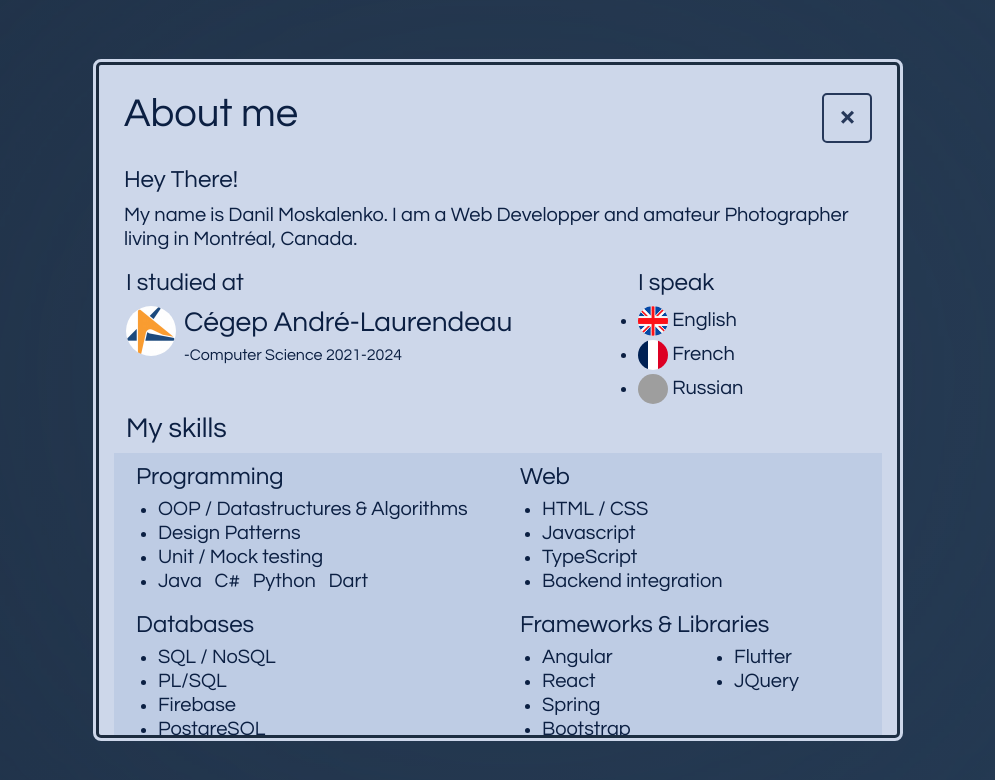
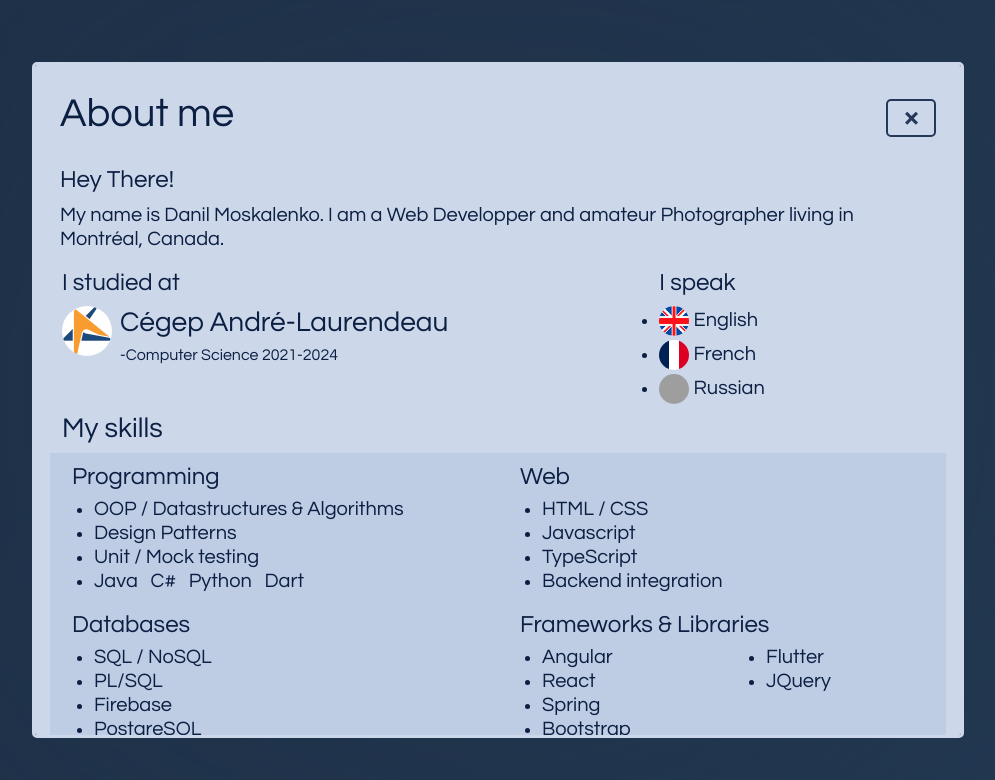
Before and after one commit to Dextwelwe/dextwelwe, a React (Create React App) app in the folder dextwelwe/: page / in a window 1280 px wide. Both pictures are taken after a click on the button "About me". Shown: the top 780 px of the page, without its empty margins (142-1137 px from the left). Built offline with nearby package versions, Linux system fonts and the light colour scheme; grey boxes are pictures that could not be loaded.

Commit message:
bug fixes

```diff
--- a/dextwelwe/src/App.css
+++ b/dextwelwe/src/App.css
@@ -14,8 +14,8 @@ body, html {
 
 .fontColor {
   color: #0B1F42 ;
+}
 
-}
 
 .logo {
  justify-content: center;
@@ -56,26 +56,19 @@ body, html {
   width: 37%;
 }
 
-
-
 .menuMainPage{
+  margin-top: 25px;
   justify-content: space-around;
   align-items: center;
   display: flex;
   border-radius: 5px 5px 5px 5px;
   width: 100%;
-  background-color: #dbe3f0 ;
   height:30%;
-  border: solid;
-  border-width: 2px;
-  outline: solid;
   outline-color:#dbe3f0 ;
-
+  border-color: white;
 }
 
 .btnView{
-background-color: #dbe3f0;
-color: black ;
 font-size: 1.3vw;
 border: hidden;
 font-family: dxfont;
@@ -83,6 +76,8 @@ border-radius:12px 12px 12px 12px;
 display: inline-flex;
 justify-content: center;
 align-items: center;
+background-color: transparent;
+color: white;
 }
 
 .btnView:active, .btnView:hover{
@@ -106,7 +101,7 @@ align-items: center;
   }
 
   .logo {
-    font-size: 16vw;
+    font-size: 15.5vw;
     margin:6%;
     height: fit-content;
   }
@@ -130,13 +125,10 @@ align-items: center;
     left : 12%;
     margin-bottom: 10px;
     border-color: navy;
-    border-width: 2px;
     border-radius: 5px 5px 5px 5px;
     border: solid;
-    border-width: 1px;
-    outline: solid;
-    outline-color:#dbe3f0 ;
-
+    border-width: 2px;
+    border-color:#dbe3f0 ;
    }
 
 }
--- a/dextwelwe/src/main_page/mainpage.js
+++ b/dextwelwe/src/main_page/mainpage.js
@@ -8,28 +8,35 @@ export default function Mainpage() {
   const [abt, setAbt] = useState('none');
   const [projects, setProjects] = useState('none');
   const [contact, setContact] = useState('none');
+  const [invisible, setInvisible] = useState('no')
 
   function setAbout(){
     if (abt === 'none'){
     setAbt('block');
+    setInvisible('yes')
     } else {
       setAbt('none');
+      setInvisible('no')
     }
   }
 
   function setProject(){
     if(projects === 'none'){
       setProjects('block');
+      setInvisible('yes')
     } else {
       setProjects('none');
+      setInvisible('no')
     }
   }
 
   function setContactMe(){
     if(contact === 'none'){
       setContact('block');
+      setInvisible('yes')
     } else {
       setContact('none');
+      setInvisible('no')
     }
   }
 
@@ -38,7 +45,7 @@ export default function Mainpage() {
     {abt === 'block' && <About  abt={abt} set={setAbout}></About>}
     {contact === 'block' && <Contactme contact={contact} set={setContactMe}></Contactme>}
     {projects === 'block' && <Projects projects={projects} set={setProject}></Projects>}
-
+      {invisible === 'no' &&
       <div id='content' className='bgSmScr'>
       <h4 className='logo prevent-select'> Dextwelwe</h4>
       <div className='menuMainPage prevent-select'>
@@ -48,6 +55,7 @@ export default function Mainpage() {
       <button className='btnView' onClick={setContactMe}>Contact me</button>
       </div>
       </div>
+}
       </div>
   )
 }
--- a/dextwelwe/src/menu/about.css
+++ b/dextwelwe/src/menu/about.css
@@ -6,18 +6,20 @@
     height: 100%;
     overflow: auto;
     background-color:  transparent;
-    backdrop-filter: blur(400px)
+    backdrop-filter: blur(400px);
   }
 
   .modal-content {
     animation-name: appear;
     padding: 15px;
-    animation-duration: 0.5s;
+    animation-duration: 1s;
     animation-fill-mode: both;
     width: 40%;
-    height: 65%;
-    background-color:#cdd7ea ;
+    background-color:#cdd7ea;
     border-radius:5px 5px 5px 5px;
+    border: solid;
+    border-width: 2px;
+    border-color: #cdd7ea;
     border-width: 5px;
     position: fixed;
     top:-100%; right:-100%; left:-100%; bottom:-100%;
@@ -25,45 +27,42 @@
     z-index:0;
     overflow-y: scroll;
     box-sizing:content-box;
-      outline: solid;
-      outline-color: #cdd7ea ;
+  }
+
+  .modal-about {
+    height: max-content;
   }
 
   ::-webkit-scrollbar {
   width: 0;
   }
 
-
-
   @keyframes appear {
     0%{
       opacity: 0;
-      width: 30%;
-      height: 65%;
       margin:auto;
       z-index:0;
     }
   }
 
   @keyframes disapear {
-    80%{
+
+    50%{
       opacity: 0;
+      visibility: hidden;
     }
-
     100%{
       opacity: 0;
       visibility: hidden;
       display: flex;
       justify-content: center;
       align-items: center;
-      width: 50%;
-      height: 65%;
     }
   }
 
 .textContent{
   animation-name: showText;
-  animation-duration: 0.5s;
+  animation-duration: 0.7s;
 }
 
 .header{
@@ -109,13 +108,8 @@
   border-radius:30px 30px 30px 30px;
 }
 
-
 @keyframes showText {
     0% {
-      visibility: hidden;
-        opacity: 0;
-    }
-    90%{
       visibility: hidden;
         opacity: 0;
     }
@@ -130,15 +124,14 @@
       visibility: hidden;
     }
     100% {
-      visibility: hidden;;
+      visibility: hidden;
     }
 }
-
 
 .close {
     color: #26385a;
     width: 50px;
-    height: 50px;
+    height: 38px;
     font-size: 28px;
     font-weight: bold;
     background-color: #cdd7ea;
@@ -148,6 +141,7 @@
     border-radius:5px 5px 5px 5px;
     display: flex;
     justify-content: center;
+    align-items: center;
 }
 
   .close:hover,
@@ -165,50 +159,14 @@
       border-width:3px;
   }
 
-  @keyframes appear {
-    0% { opacity: 0;
-       width: 60%;
-         height: 80%;
-    }
-    }
 
-  @keyframes disapear {
-    80%{
-      .modal{
-      backdrop-filter: blur(10px)
-      }
-      opacity: 0%;
-    }
-   100%{
-    opacity: 0;
-    width: 80%;
-    height: 80%;
-   }
-  }
 }
   @media screen and (min-width: 901px) and (max-width: 1399px)  {
     .modal-content {
-        width: 60%;
-        height: 80%;
-        border-width:3px;
-    }
-    @keyframes appear {
-      0% { opacity: 0;
-         width: 50%;
-           height: 80%;
-      }
-      }
-
-    @keyframes disapear {
-      80%{
-        opacity: 0%;
-      }
-     100%{
-      opacity: 0;
       width: 70%;
       height: 80%;
-     }
-    }
+      border-width:3px;
+  }
   }
 
   @media screen and (max-width: 600px) {
@@ -217,25 +175,4 @@
         height: 85%;
         border-width:3px;
     }
-    @keyframes appear {
-
-    0% {
-      opacity: 0;
-       width: 55%;
-      height: 65%;
-    }
-    }
-    @keyframes disapear {
-      30%{
-        opacity: 1;
-      }
-      80%{
-        opacity: 0;
-      }
-     100%{
-      opacity: 0;
-      width: 100%;
-      height: 100%;
-     }
-    }
   }
--- a/dextwelwe/src/menu/about.js
+++ b/dextwelwe/src/menu/about.js
@@ -7,7 +7,6 @@ import fr from '../icons/fr.jpg'
 import ru from '../icons/ru.jpg'
 import eng from '../icons/eng.jpg'
 
-
 export default function About({abt , set}) {
   const modal = useRef('');
   const text = useRef('');
@@ -15,18 +14,18 @@ export default function About({abt , set}) {
   async function closeModal(){
     modal.current.style.setProperty("animation-name", "disapear");
     text.current.style.setProperty("animation-name", "removeText");
+
     }
 
   function close(){
-  closeModal().then(setTimeout(set, 500));
+  closeModal().then(setTimeout(set, 400));
   }
-
 
   return (
     <div className={"fontFamily"} >
       <div  style={{'display' :  abt}} id="myModal" className={"modal"} >
 
-    <div ref={modal}  className={"modal-content"}>
+    <div ref={modal}  className={"modal-content modal-about"}>
 
       <div ref={text} className='textContent'>
       <div className='header'>
--- a/dextwelwe/src/menu/contactme.css
+++ b/dextwelwe/src/menu/contactme.css
@@ -14,23 +14,22 @@
 
 .textContentContactMe{
   animation-name: showTextContactMe;
-  animation-duration: 0.4s;
+  animation-duration: 0.5s;
 }
 
 .modal-contentContactMe {
     animation-name: appearContactMe;
-    animation-duration: 0.4s;
+    animation-duration: 0.6s;
     transform: translateY(42px, 18px);
     width: 300px;
     height: 150px;
     background-color: #cdd7ea;
-    padding: 10px;
+    padding-top: 5px;
     border: solid;
-    border-width: 5px;
+    border-width: 2px;
     padding-bottom: 20px;
     border-radius:5px 5px 5px 5px;
-    outline: solid;
-    outline-color: #cdd7ea;
+
     position: fixed;
     top:-100%; right:-100%; left:-100%; bottom:-100%;
     margin:auto;
@@ -46,25 +45,18 @@
 
 
   @keyframes appearContactMe {
-    0%{
-      width: 200px;
-      height: 150px;
+    0% {
       opacity: 0;
     }
-
-    100%{
-      width: 300px;
-    }
-
   }
 
   @keyframes disapearContactMe {
     80%{
       opacity: 0;
+      visibility: hidden;
     }
 
     100%{
-      width: 400px;
       opacity: 0;
       visibility: hidden;
       display: flex;
@@ -94,27 +86,6 @@
 }
 
   @media screen and (max-width: 600px) {
-    @keyframes disapearContactMe {
-      90%{
-        opacity:0;
-      }
-        100%{
-          width: 100%;
-          height: max-content;
-          opacity: 0;
-        }
-    }
-
-    @keyframes appearContactMe {
-      0%{
-        width: 60%;
-        opacity: 0;
-      }
-      100%{
-        width: 80%;
-      }
-
-    }
 
     .modal-contentContactMe{
       width: 80%;
--- a/dextwelwe/src/menu/contactme.js
+++ b/dextwelwe/src/menu/contactme.js
@@ -17,12 +17,10 @@ export default function Contactme({contact, set}) {
         text.current.style.setProperty("animation-name", "removeText");
         }
        function close(){
-        closeModal().then(setTimeout(set, 400));
+        closeModal().then(setTimeout(set, 500));
       }
 
   return (
-    <>
-    <div>
        <div  style={{'display' :  contact}} id="myModal" className={"modal fontFamily"} >
     <div ref={modal}  className={"modal-contentContactMe"}>
     <div ref={text} className='textContentContactMe'>
@@ -39,7 +37,5 @@ export default function Contactme({contact, set}) {
     </div>
     </div>
     </div>
-    </div>
-    </>
   )
 }
--- a/dextwelwe/src/menu/project.css
+++ b/dextwelwe/src/menu/project.css
@@ -1,6 +1,5 @@
 .imgProject {
-    width: 50%;
-    height: 50%;
+    width: 45%;
 }
 
 .textLanguage{
@@ -13,7 +12,14 @@
     margin-left: -1px;
     color: black;
     opacity: 70%;
+}
 
+.modalProjet{
+    height: max-content;
+}
+
+.skillBoxProject{
+height:50%;
 }
 
 .borderProject:hover,
```
Also changed, not shown: dextwelwe/src/menu/projects.js (+9 -16 lines).
